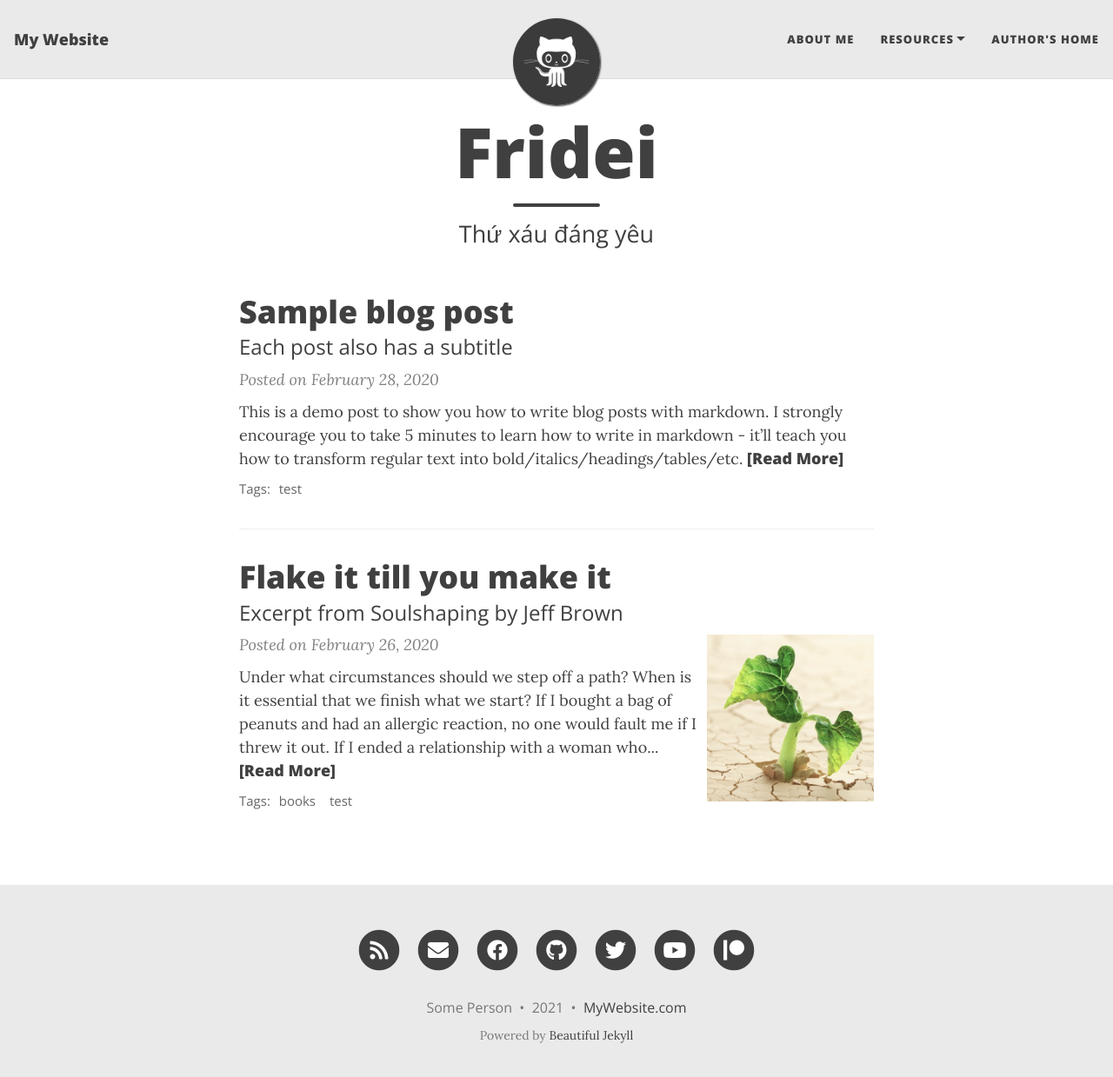
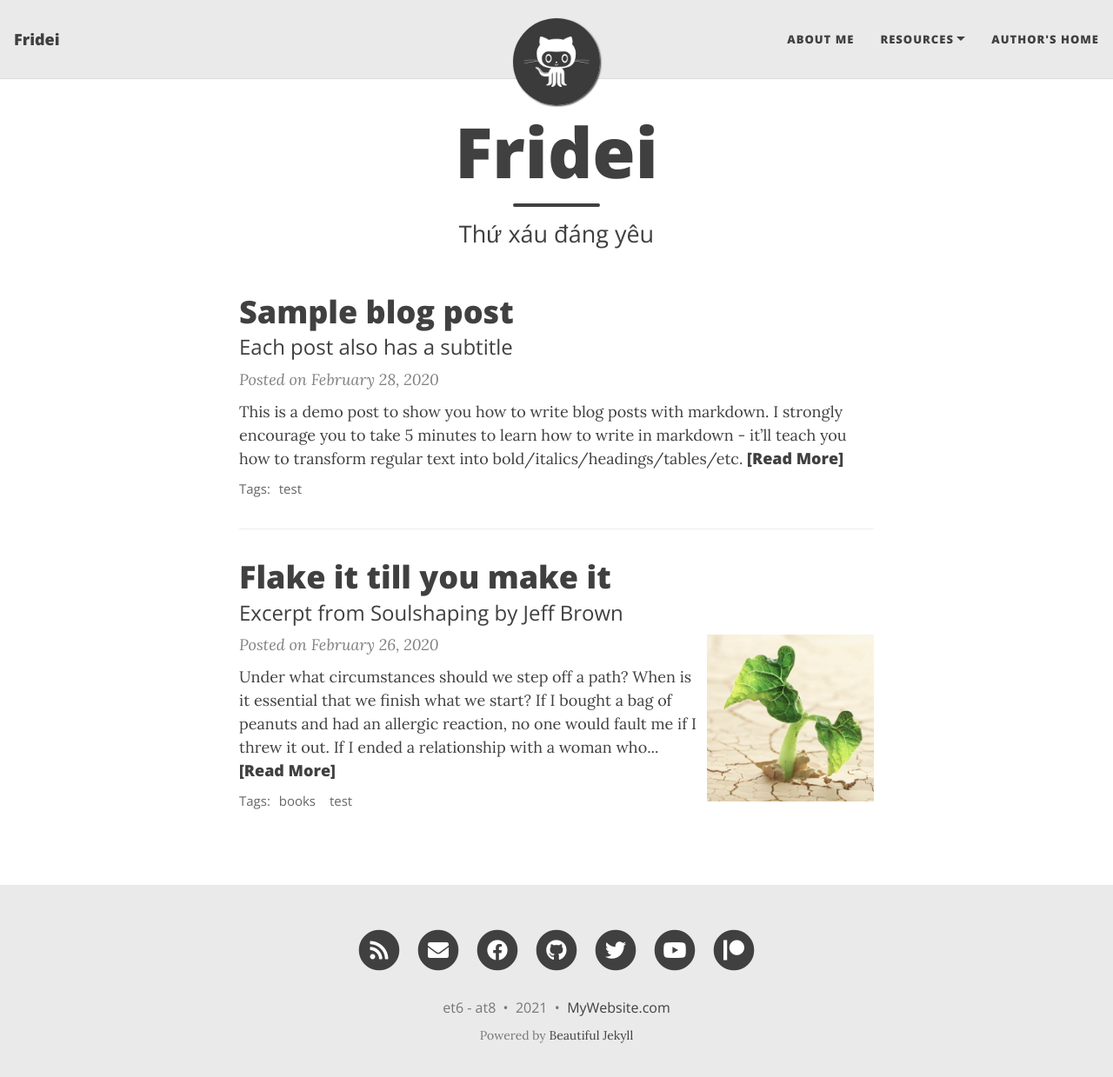
Before and after one commit to tuannguyenht/fridei, a Jekyll site: the page built from index.html, in a window 1280 px wide and 1252 px high. Shown: the top 1239 px of the window at 87% size. Built offline with Jekyll 4.4.1, drawn with Linux system fonts in a browser that asks for light colours; nearby versions of some CDN libraries; the list of posts is cut into pages by our own code.

Commit message:
change content

```diff
--- a/_config.yml
+++ b/_config.yml
@@ -6,19 +6,19 @@
 # --- Required options --- #
 
 # Name of website
-title: My Website
+title: Fridei
 
 # Your name to show in the footer
-author: Some Person
+author: et6 - at8
 
 # --- List of links in the navigation bar --- #
 
 navbar-links:
   About Me: "aboutme"
   Resources:
-    - Beautiful Jekyll: "https://beautifuljekyll.com"
-    - Learn markdown: "https://www.markdowntutorial.com/"
-  Author's home: "https://deanattali.com"
+    - Sundei: "http://sundei.nhungngaycuoituan.com"
+    - Weekends: "http://nhungngaycuoituan.com"
+  Author's home: "http://nhungngaycuoituan.com"
 
 # --- Logo --- #
 
```
